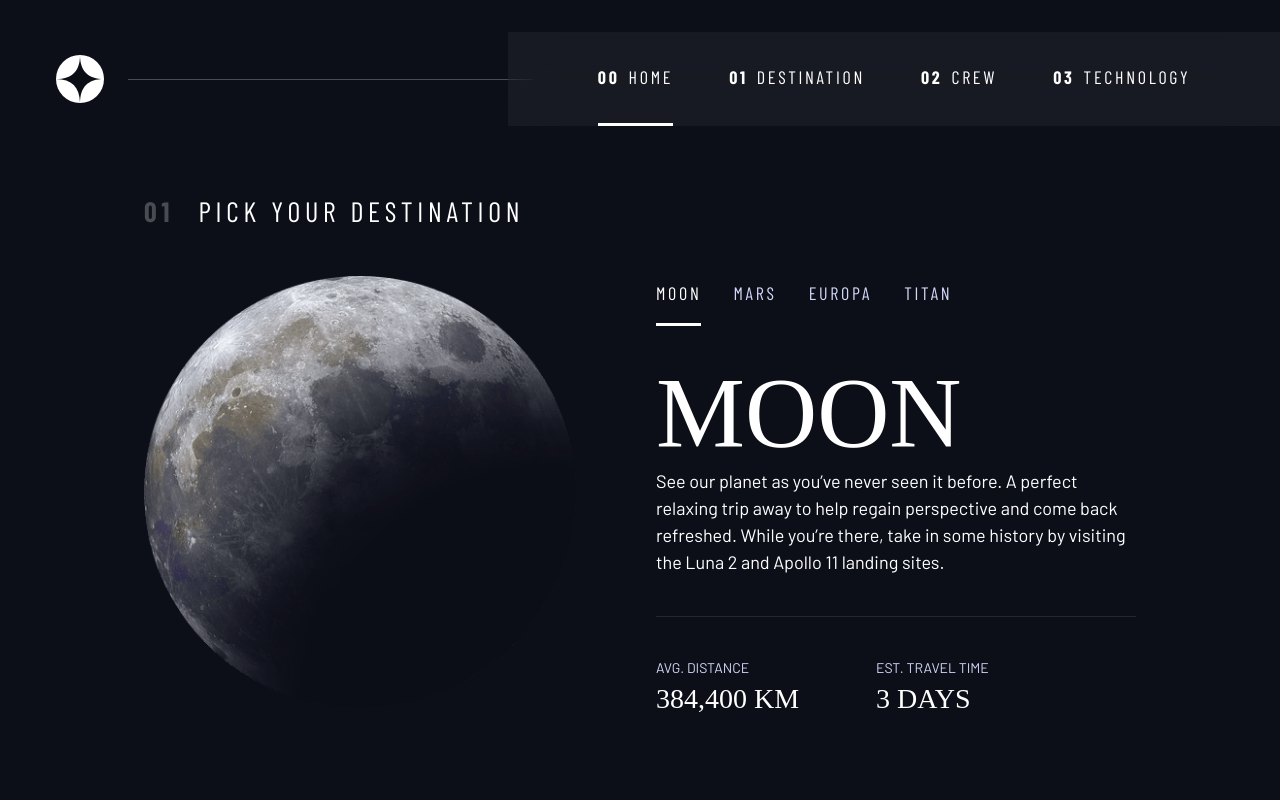
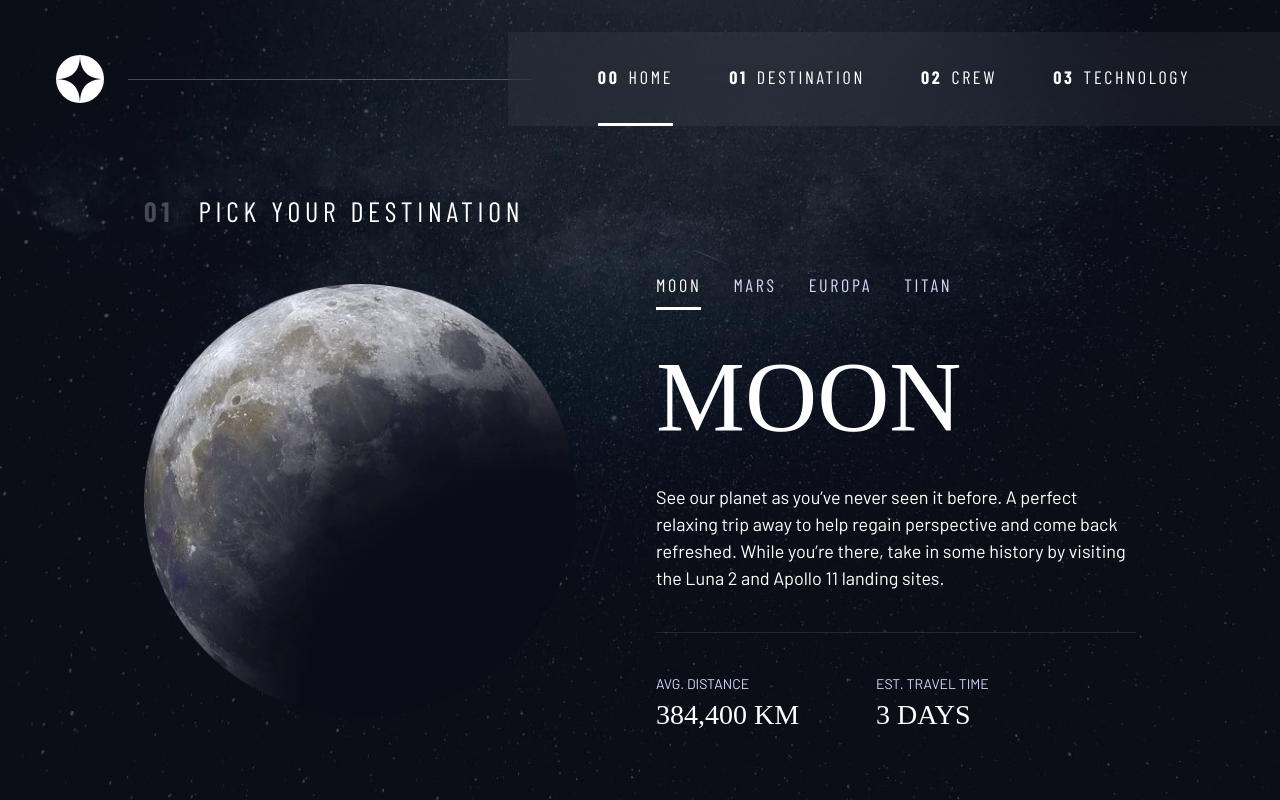
Before and after one commit to gunayakay/gunayakay.github.io, a website built with webpack: page The Homepage/destination-moon.html in a window 1280 px wide. Built offline with nearby package versions, Linux system fonts and the light colour scheme; a web font is replaced by a local one.

Commit message:
Destination page is done

```diff
--- a/The Homepage/destination-moon.html
+++ b/The Homepage/destination-moon.html
@@ -36,17 +36,18 @@
 
   <main id="main" class="grid-container grid-container--destination flow">
     <h1 class="numbered-title"><span aria-hidden="true">01</span> Pick your destination</h1>
-
-    <img src="assets/destination/image-moon.png" alt="the moon">
-
+    <picture>
+      <source srcset="assets/destination/image-moon.webp" type="image/webp">
+      <img src="assets/destination/image-moon.png" alt="the moon">
+    </picture>
     <div class="tab-list underline-indicators flex">
-        <button aria-selected="true" class="uppercase ff-sans-cond text-accent bg-dark letter-spacing-2">Moon</button>
-        <button aria-selected="false" class="uppercase ff-sans-cond text-accent bg-dark letter-spacing-2">Mars</button>
-        <button aria-selected="false" class="uppercase ff-sans-cond text-accent bg-dark letter-spacing-2">Europa</button>
-        <button aria-selected="false" class="uppercase ff-sans-cond text-accent bg-dark letter-spacing-2">Titan</button>
+        <button aria-selected="true" class="uppercase ff-sans-cond text-accent letter-spacing-2">Moon</button>
+        <button aria-selected="false" class="uppercase ff-sans-cond text-accent letter-spacing-2">Mars</button>
+        <button aria-selected="false" class="uppercase ff-sans-cond text-accent letter-spacing-2">Europa</button>
+        <button aria-selected="false" class="uppercase ff-sans-cond text-accent letter-spacing-2">Titan</button>
     </div>
 
-    <article class="destination-info">
+    <article class="destination-info flow">
       <h2 class="fs-800 uppercase ff-serif">Moon</h2>
 
       <p>See our planet as you’ve never seen it before. A perfect relaxing trip away to help
@@ -56,11 +57,11 @@
       <div class="destination-meta flex">
         <div>
           <h3 class="text-accent fs-200 uppercase">Avg. distance</h3>
-          <p class=" ff-serif uppercase">384,400 km</p>
+          <p class="ff-serif uppercase">384,400 km</p>
         </div>
         <div>
           <h3 class="text-accent fs-200 uppercase">Est. travel time</h3>
-          <p class=" ff-serif uppercase">3 days</p>
+          <p class="ff-serif uppercase">3 days</p>
         </div>
       </div>
 
--- a/The Homepage/index.css
+++ b/The Homepage/index.css
@@ -145,6 +145,10 @@ select {
 
 .flow > *:where(:not(:first-child)) {
   margin-top: var(--flow-space, 1rem);
+}
+
+.flow--space-small {
+  --flow-space: 0.75rem;
 }
 
 .container {
@@ -423,9 +427,10 @@ select {
 
 .underline-indicators > * {
   cursor: pointer;
-  padding: var(--underline-gap, 1rem) 0;
+  padding: var(--underline-gap, 0.5rem) 0;
   border: 0;
   border-bottom: 0.2rem solid hsl(var(--clr-white) / 0);
+  background-color: transparent;
 }
 
 .underline-indicators > *:hover,
@@ -485,6 +490,42 @@ body {
   }
 }
 
+/* destination */
+.destination {
+  background-image: url(./assets/destination/background-destination-mobile.jpg);
+}
+
+@media (min-width: 35rem) {
+  .destination {
+    background-position: center center;
+    background-image: url(./assets/destination/background-destination-tablet.jpg);
+  }
+}
+
+@media (min-width: 45rem) {
+  .destination {
+    background-image: url(./assets/destination/background-destination-desktop.jpg);
+  }
+}
+
+/* crew */
+.crew {
+  background-image: url(./assets/home/background-crew-mobile.jpg);
+}
+
+@media (min-width: 35rem) {
+  .crew {
+    background-position: center center;
+    background-image: url(./assets/crew/background-crew-tablet.jpg);
+  }
+}
+
+@media (min-width: 45rem) {
+  .crew {
+    background-image: url(./assets/crew/background-crew-desktop.jpg);
+  }
+}
+
 /* ----------------------------- */
 /* Layout                        */
 /* ----------------------------- */
@@ -516,7 +557,7 @@ body {
     "content";
 }
 
-.grid-container--destination > img {
+.grid-container--destination > picture {
   grid-area: image;
   max-width: 60%;
 }
@@ -551,7 +592,7 @@ body {
     "content";
 }
 
-.grid-container--crew > img {
+.grid-container--crew > picture {
   grid-area: image;
   max-width: 60%;
   border-bottom: 1px solid hsl(var(--clr-white) / 0.1);
@@ -563,6 +604,10 @@ body {
 
 .grid-container--crew > .crew-details {
   grid-area: content;
+}
+
+.crew-details h2 {
+  color: hsl(var(--clr-white) / 0.5);
 }
 
 @media (min-width: 35em) {
@@ -577,6 +622,7 @@ body {
   }
 
   .grid-container--crew {
+    padding-bottom: 0;
     grid-template-areas:
       "title"
       "content"
@@ -617,8 +663,8 @@ body {
       ". image content .";
   }
 
-  .grid-container--destination > img,
-  .grid-container--crew > img {
+  .grid-container--destination > picture,
+  .grid-container--crew > picture {
     max-width: 90%;
   }
 
@@ -628,7 +674,6 @@ body {
   }
 
   .grid-container--crew {
-    padding-bottom: 0;
     grid-template-areas:
       ". title title ."
       ". content image ."
@@ -638,7 +683,8 @@ body {
   .grid-container--crew > .dot-indicators {
     justify-self: start;
   }
-  .grid-container--crew > img {
-    align-self: end;
-  }
+
+  /* .grid-container--crew > picture {
+        align-self: end;
+    } */
 }
```
Also changed, not shown: The Homepage/crew-commander.html (+14 -5 lines).
